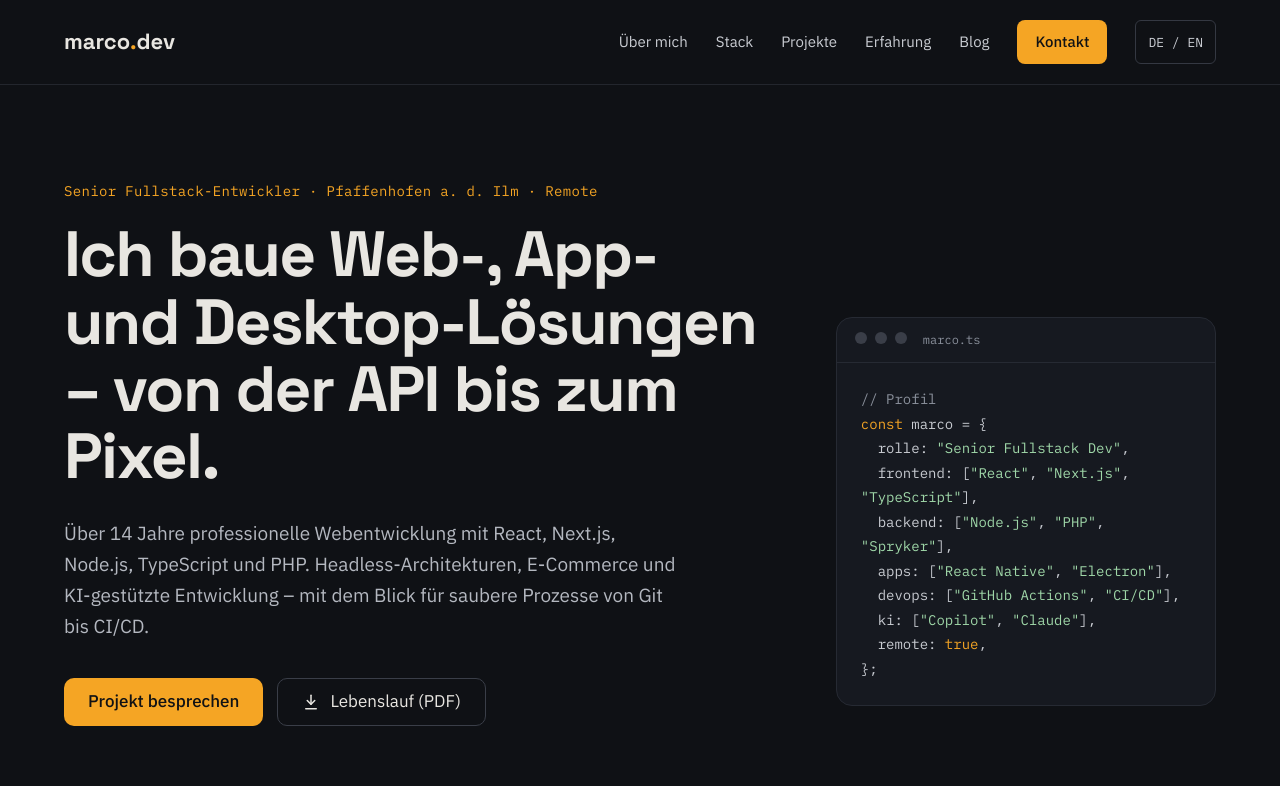
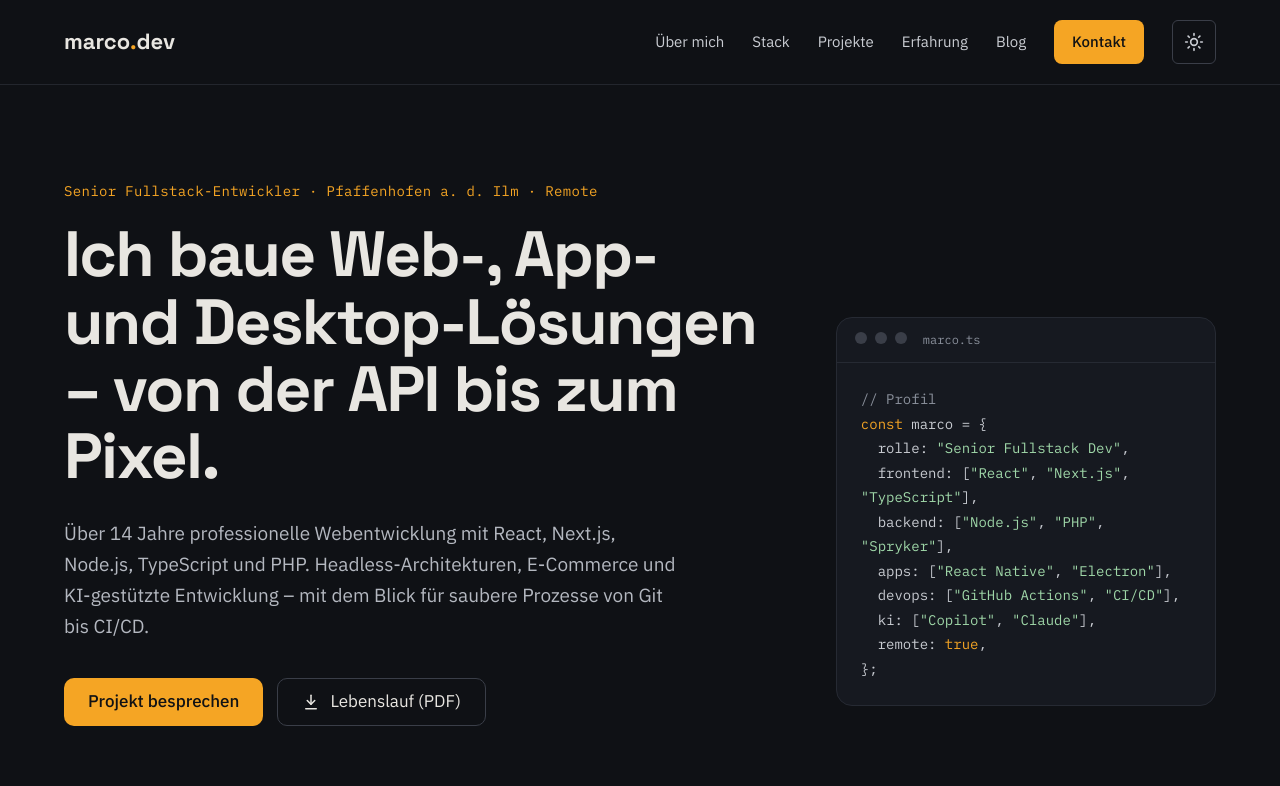
Before and after one commit to Mythos-Brookdesign/my-portfolio, a Next.js app: page / in a window 1280 px wide. Shown: the top 786 px of the page. Built offline with nearby package versions, Linux system fonts and the light colour scheme.

Commit message:
Implementiere Farbschema-Umschaltung und initialisiere das Theme

```diff
--- a/src/app/globals.css
+++ b/src/app/globals.css
@@ -1,19 +1,67 @@
 @import "tailwindcss";
 
-/* Design-Tokens – Akzentfarbe hier zentral ändern */
+/* Light-Mode-Variante: greift, sobald <html data-theme="light"> gesetzt ist */
+@custom-variant light (&:where([data-theme="light"], [data-theme="light"] *));
+
+/* Design-Tokens – Dark Mode (Standard) */
+:root {
+  color-scheme: dark;
+  --bg: #0f1115;
+  --surface: #161920;
+  --surface-2: #1c2028;
+  --chip: #1f232b;
+  --line-soft: #23262d;
+  --line: #262a33;
+  --line-strong: #3a3e48;
+  --text: #e8e6e1;
+  --text-soft: #c9ccd2;
+  --muted: #b4b8c0;
+  --subtle: #9ba1ac;
+  --faint: #8a909b;
+  --strong: #ffffff;
+  --accent: #f5a524;
+  --on-accent: #111214;
+  --code-string: #9fd7a8;
+}
+
+/* Design-Tokens – Light Mode */
+[data-theme="light"] {
+  color-scheme: light;
+  --bg: #f7f6f3;
+  --surface: #ffffff;
+  --surface-2: #f1f0ec;
+  --chip: #ecebe6;
+  --line-soft: #e4e2dc;
+  --line: #dedcd5;
+  --line-strong: #c4c1b8;
+  --text: #1a1c20;
+  --text-soft: #353941;
+  --muted: #474c55;
+  --subtle: #575d68;
+  --faint: #656b76;
+  --strong: #000000;
+  --accent: #b45309;
+  --on-accent: #ffffff;
+  --code-string: #1f7a3a;
+}
+
 @theme inline {
-  --color-bg: #0f1115;
-  --color-surface: #161920;
-  --color-surface-2: #1c2028;
-  --color-chip: #1f232b;
-  --color-line: #262a33;
-  --color-line-strong: #3a3e48;
-  --color-text: #e8e6e1;
-  --color-text-soft: #c9ccd2;
-  --color-muted: #b4b8c0;
-  --color-subtle: #9ba1ac;
-  --color-accent: #f5a524;
-  --color-code-string: #9fd7a8;
+  --color-bg: var(--bg);
+  --color-surface: var(--surface);
+  --color-surface-2: var(--surface-2);
+  --color-chip: var(--chip);
+  --color-line-soft: var(--line-soft);
+  --color-line: var(--line);
+  --color-line-strong: var(--line-strong);
+  --color-text: var(--text);
+  --color-text-soft: var(--text-soft);
+  --color-muted: var(--muted);
+  --color-subtle: var(--subtle);
+  --color-faint: var(--faint);
+  --color-strong: var(--strong);
+  --color-accent: var(--accent);
+  --color-on-accent: var(--on-accent);
+  --color-code-string: var(--code-string);
 
   --font-sans: var(--font-plex-sans);
   --font-mono: var(--font-plex-mono);
--- a/src/app/layout.tsx
+++ b/src/app/layout.tsx
@@ -1,5 +1,6 @@
 import type { Metadata } from "next";
 import { IBM_Plex_Mono, IBM_Plex_Sans, Space_Grotesk } from "next/font/google";
+import { themeInitScript } from "@/lib/theme";
 import "./globals.css";
 
 const plexSans = IBM_Plex_Sans({
@@ -30,8 +31,14 @@ export default function RootLayout({ children }: LayoutProps<"/">) {
   return (
     <html
       lang="de"
+      data-theme="dark"
+      suppressHydrationWarning
       className={`${plexSans.variable} ${plexMono.variable} ${spaceGrotesk.variable} antialiased`}
     >
+      <head>
+        {/* Setzt data-theme vor dem ersten Paint, damit das Farbschema nicht aufblitzt */}
+        <script dangerouslySetInnerHTML={{ __html: themeInitScript }} />
+      </head>
       <body className="min-h-screen font-sans text-[17px] leading-relaxed">{children}</body>
     </html>
   );
--- a/src/components/AskCv.tsx
+++ b/src/components/AskCv.tsx
@@ -49,7 +49,7 @@ export function AskCv() {
                   {m.text}
                 </div>
               ) : (
-                <div key={i} className="max-w-[85%] self-start rounded-[14px_14px_14px_4px] border border-[#2c303a] bg-surface-2 px-4 py-3 text-text-soft">
+                <div key={i} className="max-w-[85%] self-start rounded-[14px_14px_14px_4px] border border-line bg-surface-2 px-4 py-3 text-text-soft">
                   {m.text}
                 </div>
               ),
@@ -68,7 +68,7 @@ export function AskCv() {
             />
             <button
               type="submit"
-              className="min-h-12 cursor-pointer rounded-[10px] bg-accent px-[22px] font-medium text-[#111214]"
+              className="min-h-12 cursor-pointer rounded-[10px] bg-accent px-[22px] font-medium text-on-accent"
             >
               Fragen
             </button>
--- a/src/components/Header.tsx
+++ b/src/components/Header.tsx
@@ -1,3 +1,5 @@
+import { ThemeToggle } from "./ThemeToggle";
+
 const links = [
   { href: "#ueber", label: "Über mich" },
   { href: "#stack", label: "Stack" },
@@ -8,7 +10,7 @@ const links = [
 
 export function Header() {
   return (
-    <header className="border-b border-[#23262d]">
+    <header className="border-b border-line-soft">
       <nav
         aria-label="Hauptnavigation"
         className="mx-auto flex max-w-[1200px] flex-wrap items-center justify-between gap-4 px-6 py-5"
@@ -18,24 +20,17 @@ export function Header() {
         </a>
         <div className="flex flex-wrap items-center gap-x-7 gap-y-2 text-[15px]">
           {links.map((l) => (
-            <a key={l.href} href={l.href} className="text-text-soft hover:text-white">
+            <a key={l.href} href={l.href} className="text-text-soft hover:text-strong">
               {l.label}
             </a>
           ))}
           <a
             href="#kontakt"
-            className="rounded-lg bg-accent px-[18px] py-2.5 font-medium text-[#111214]"
+            className="rounded-lg bg-accent px-[18px] py-2.5 font-medium text-on-accent"
           >
             Kontakt
           </a>
-          {/* TODO: Sprachumschaltung (z. B. next-intl) */}
-          <button
-            type="button"
-            aria-label="Sprache wechseln"
-            className="min-h-11 cursor-pointer rounded-md border border-[#343842] px-3 font-mono text-[13px] text-text-soft"
-          >
-            DE / EN
-          </button>
+          <ThemeToggle />
         </div>
       </nav>
     </header>
--- a/src/components/Hero.tsx
+++ b/src/components/Hero.tsx
@@ -25,7 +25,7 @@ export function Hero() {
         <div className="mt-9 flex flex-wrap gap-3.5">
           <a
             href="#kontakt"
-            className="inline-flex min-h-12 items-center rounded-[10px] bg-accent px-6 font-medium text-[#111214]"
+            className="inline-flex min-h-12 items-center rounded-[10px] bg-accent px-6 font-medium text-on-accent"
           >
             Projekt besprechen
           </a>
@@ -62,10 +62,10 @@ export function Hero() {
           <span className="size-3 rounded-full bg-line-strong" />
           <span className="size-3 rounded-full bg-line-strong" />
           <span className="size-3 rounded-full bg-line-strong" />
-          <span className="ml-2 font-mono text-xs text-[#8a909b]">marco.ts</span>
+          <span className="ml-2 font-mono text-xs text-faint">marco.ts</span>
         </div>
         <pre className="overflow-x-auto p-6 font-mono text-sm leading-[1.75] whitespace-pre-wrap text-text-soft">
-          <span className="text-[#8a909b]">{"// Profil"}</span>
+          <span className="text-faint">{"// Profil"}</span>
           {"\n"}
           <span className="text-accent">const</span> marco = {"{"}
           {"\n  rolle: "}<S>&quot;Senior Fullstack Dev&quot;</S>,
--- /dev/null
+++ b/src/components/ThemeToggle.tsx
@@ -0,0 +1,52 @@
+"use client";
+
+import { THEME_STORAGE_KEY } from "@/lib/theme";
+
+export function ThemeToggle() {
+  function toggle() {
+    const root = document.documentElement;
+    const next = root.dataset.theme === "light" ? "dark" : "light";
+    root.dataset.theme = next;
+    try {
+      localStorage.setItem(THEME_STORAGE_KEY, next);
+    } catch {}
+  }
+
+  // Beide Icons werden gerendert, CSS zeigt das passende – so gibt es keinen Hydration-Mismatch
+  return (
+    <button
+      type="button"
+      onClick={toggle}
+      aria-label="Farbschema wechseln (hell / dunkel)"
+      title="Farbschema wechseln"
+      className="inline-flex min-h-11 min-w-11 cursor-pointer items-center justify-center rounded-md border border-line-strong text-text-soft hover:text-strong"
+    >
+      {/* Sonne: im Dark Mode sichtbar → wechselt zu hell */}
+      <svg
+        aria-hidden="true"
+        viewBox="0 0 24 24"
+        className="size-5 light:hidden"
+        fill="none"
+        stroke="currentColor"
+        strokeWidth="2"
+        strokeLinecap="round"
+      >
+        <circle cx="12" cy="12" r="4" />
+        <path d="M12 2v2M12 20v2M4.93 4.93l1.41 1.41M17.66 17.66l1.41 1.41M2 12h2M20 12h2M4.93 19.07l1.41-1.41M17.66 6.34l1.41-1.41" />
+      </svg>
+      {/* Mond: im Light Mode sichtbar → wechselt zu dunkel */}
+      <svg
+        aria-hidden="true"
+        viewBox="0 0 24 24"
+        className="hidden size-5 light:block"
+        fill="none"
+        stroke="currentColor"
+        strokeWidth="2"
+        strokeLinecap="round"
+        strokeLinejoin="round"
+      >
+        <path d="M21 12.79A9 9 0 1 1 11.21 3 7 7 0 0 0 21 12.79z" />
+      </svg>
+    </button>
+  );
+}
--- /dev/null
+++ b/src/lib/theme.ts
@@ -0,0 +1,4 @@
+export const THEME_STORAGE_KEY = "theme";
+
+// Läuft vor dem ersten Paint: gespeicherte Wahl, sonst Systemeinstellung
+export const themeInitScript = `(function(){try{var t=localStorage.getItem("${THEME_STORAGE_KEY}");if(t!=="light"&&t!=="dark"){t=matchMedia("(prefers-color-scheme: light)").matches?"light":"dark"}document.documentElement.dataset.theme=t}catch(e){}})()`;
```
Also changed, not shown: src/components/Sections.tsx (+11 -11 lines).
